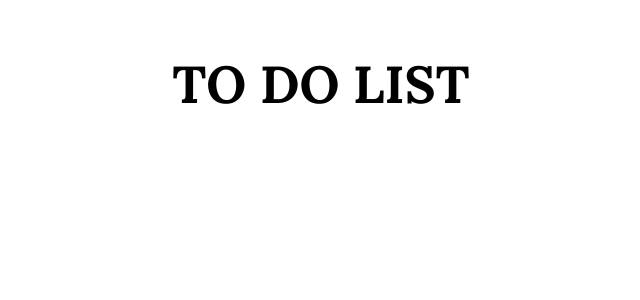
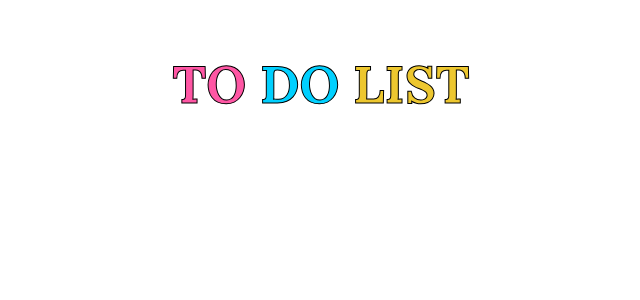
Before and after one commit to TBM85/demo-to-do-list, a React (Create React App) app: page / in a window 1280 px wide. Shown: the top 300 px of the page, without its empty margins (319-959 px from the left). Built offline with nearby package versions, Linux system fonts and the light colour scheme.

Commit message:
Include a header component and apply styles to it

```diff
--- a/src/App.css
+++ b/src/App.css
@@ -11,7 +11,7 @@ body {
   font-family: "Handlee", cursive;
 }
 
-.App-header {
+header {
   font-family: 'Lora', serif;
   font-size: calc(10px + 2vmin);
 }
--- a/src/App.js
+++ b/src/App.js
@@ -1,11 +1,10 @@
 import './App.css';
+import Header from './components/Header/Header';
 
 function App() {
   return (
     <div className="App">
-      <header className="App-header">
-        <h1>TO DO LIST</h1>
-      </header>
+      <Header />
     </div>
   );
 }
--- /dev/null
+++ b/src/components/Header/Header.js
@@ -0,0 +1,28 @@
+import React from 'react';
+import styled from 'styled-components';
+
+const H1 = styled.h1`
+  & span {
+    -webkit-text-stroke-color: black;
+    -webkit-text-stroke-width: 1px;
+  }
+  & span:nth-child(1) {
+    color: #FF56A4;
+  }
+  & span:nth-child(2) {
+    color: #00D0FF;
+  }
+  & span:nth-child(3) {
+    color: #EDC72F;
+  }
+`;
+
+const Header = () => {
+  return (
+    <header>
+      <H1><span>TO</span> <span>DO</span> <span>LIST</span></H1>
+    </header>
+  );
+};
+
+export default Header;
```
